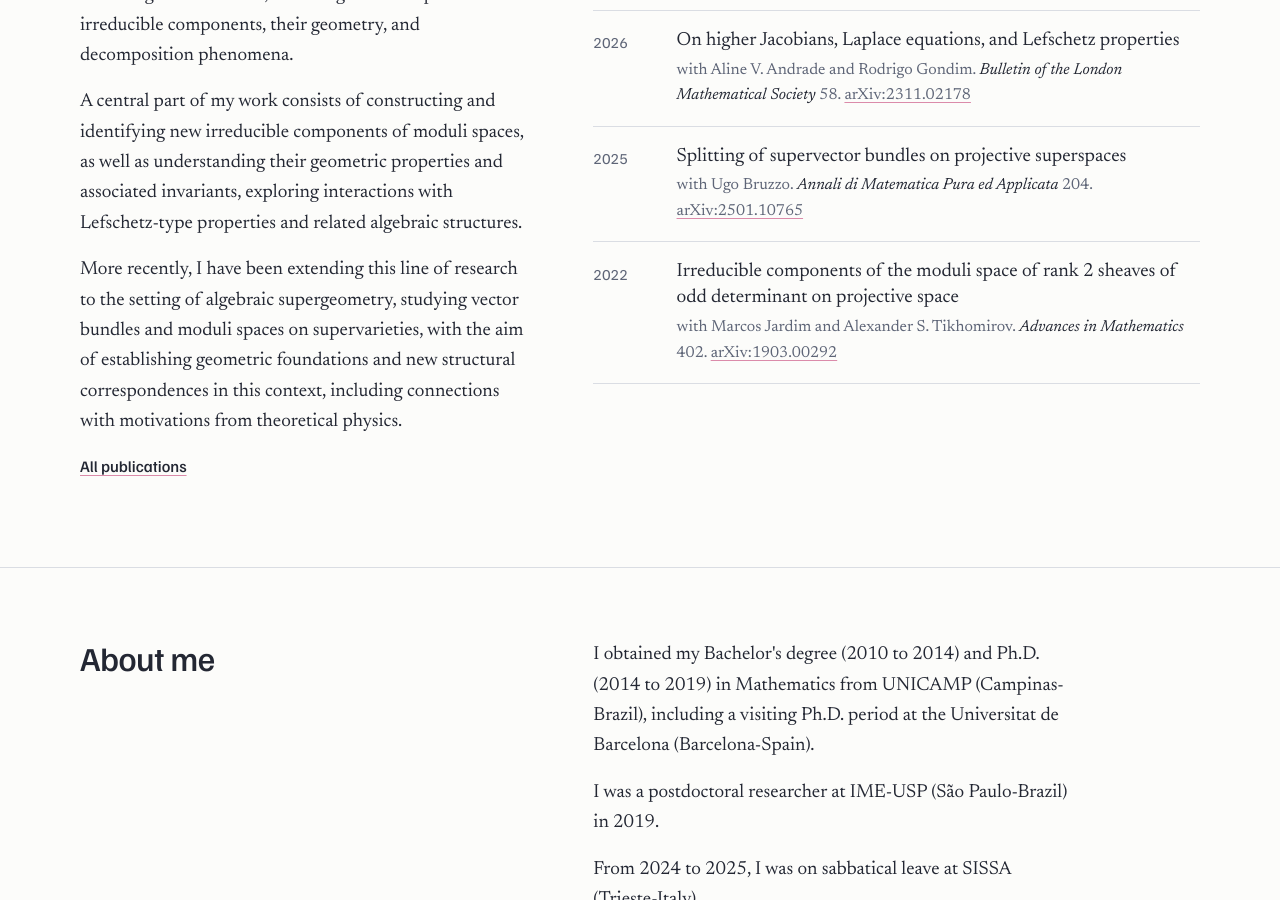
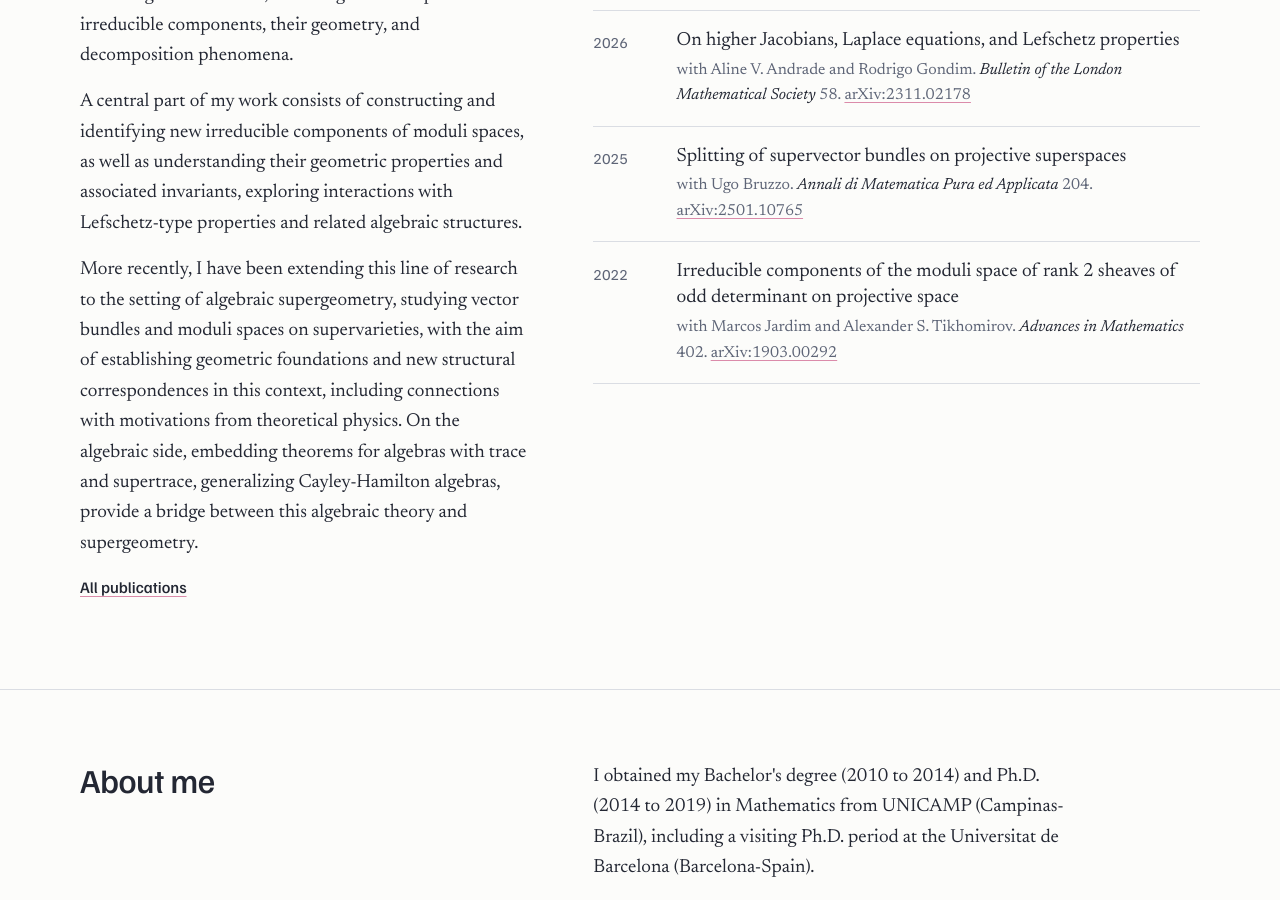
Before and after one commit to charlesalmd/charlesalmd.github.io, a Jekyll site: the page built from index.md, in a window 1280 px wide and 900 px high, scrolled down 877 px. Built offline with Jekyll 4.4.1, drawn with Linux system fonts in a browser that asks for light colours.

Commit message:
Pesquisa: frase sobre teoremas de mergulho e supergeometria no terceiro paragrafo
Co-Authored-By: Claude Sonnet 5.5 <noreply@anthropic.com>

```diff
--- a/_data/profile.yml
+++ b/_data/profile.yml
@@ -20,11 +20,11 @@ research_summary:
   en:
     - "My research program investigates the geometry of moduli spaces of sheaves on projective varieties, with an emphasis on their global structure, including the description of irreducible components, their geometry, and decomposition phenomena."
     - "A central part of my work consists of constructing and identifying new irreducible components of moduli spaces, as well as understanding their geometric properties and associated invariants, exploring interactions with Lefschetz-type properties and related algebraic structures."
-    - "More recently, I have been extending this line of research to the setting of algebraic supergeometry, studying vector bundles and moduli spaces on supervarieties, with the aim of establishing geometric foundations and new structural correspondences in this context, including connections with motivations from theoretical physics."
+    - "More recently, I have been extending this line of research to the setting of algebraic supergeometry, studying vector bundles and moduli spaces on supervarieties, with the aim of establishing geometric foundations and new structural correspondences in this context, including connections with motivations from theoretical physics. On the algebraic side, embedding theorems for algebras with trace and supertrace, generalizing Cayley-Hamilton algebras, provide a bridge between this algebraic theory and supergeometry."
   pt:
     - "Meu programa de pesquisa investiga a geometria de espaços de moduli de feixes em variedades projetivas, com ênfase na estrutura global desses espaços, incluindo a descrição de componentes irredutíveis, sua geometria e fenômenos de decomposição."
     - "Parte central do meu trabalho consiste em construir e identificar novos componentes irredutíveis de espaços de moduli e compreender suas propriedades geométricas e invariantes associados, explorando interações com propriedades de Lefschetz e estruturas algébricas relacionadas."
-    - "Mais recentemente, tenho expandido essa linha de pesquisa para o contexto da supergeometria algébrica, estudando fibrados e espaços de moduli em supervariedades, com o objetivo de estabelecer fundamentos geométricos e novas correspondências estruturais nesse cenário, incluindo conexões com motivações oriundas da física teórica."
+    - "Mais recentemente, tenho expandido essa linha de pesquisa para o contexto da supergeometria algébrica, estudando fibrados e espaços de moduli em supervariedades, com o objetivo de estabelecer fundamentos geométricos e novas correspondências estruturais nesse cenário, incluindo conexões com motivações oriundas da física teórica. No lado algébrico, teoremas de mergulho para álgebras com traço e supertraço, que generalizam as álgebras de Cayley-Hamilton, estabelecem uma ponte entre essa teoria algébrica e a supergeometria."
 
 # Sobre mim (home). Textos do Charles (13/10/2026); meia-risca trocada por "a"/"to" e hífen.
 about:
```
